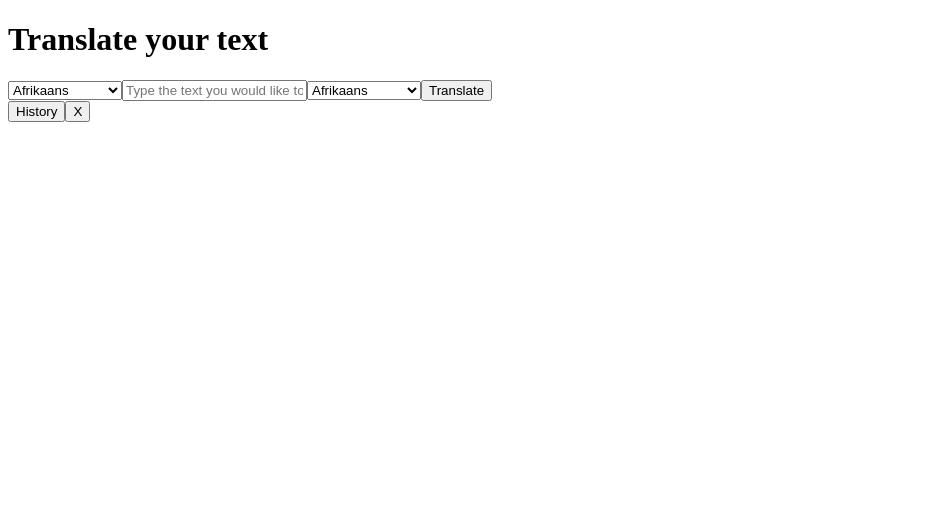
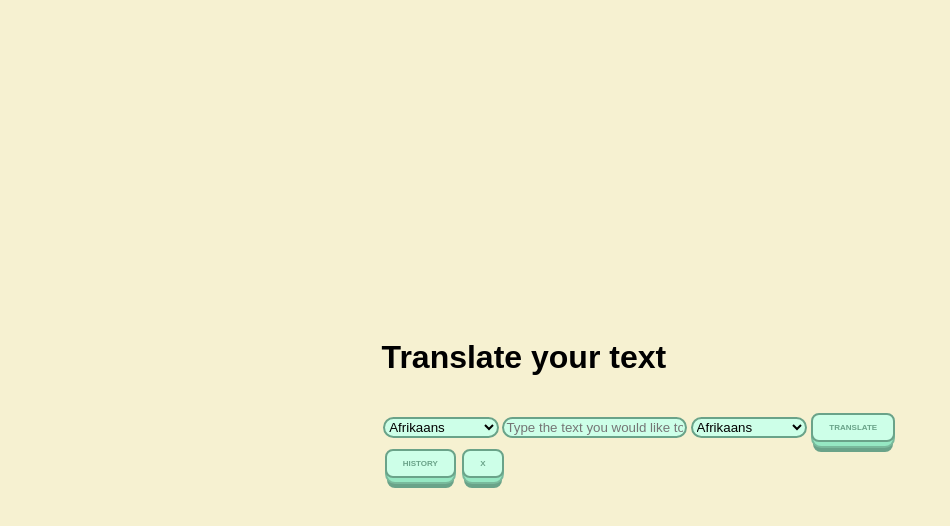
Before and after one commit to bombardirr/angular_AG, an Angular app: page / in a window 1280 px wide. Shown: the top 526 px of the page, without its empty margins (0-950 px from the left). Built offline with nearby package versions, Linux system fonts and the light colour scheme.

Commit message:
Final version

```diff
--- a/src/app/history/history.component.css
+++ b/src/app/history/history.component.css
@@ -0,0 +1,48 @@
+.current-translation div {
+    display: flex;
+    justify-content: space-evenly;
+    flex-wrap: wrap;
+    width: 100%;
+}
+
+.current-translation {
+    margin-top: 1rem;
+    border: 2px solid #484D46;
+    border-radius: 10px;
+    margin-bottom: 5px;
+    padding: 3px;
+}
+
+.lang-init,
+.lang-targ {
+    border-radius: 10px;
+    margin-bottom: 5px;
+}
+
+.lang-targ {
+    background: #66CD00;
+}
+
+.lang-init {
+    background: #FFA500;
+}
+
+.history-item div {
+    display: flex;
+    justify-content: space-evenly;
+    flex-wrap: wrap;
+    width: 100%;
+}
+
+.history-item {
+    border: 2px solid #484D46;
+    border-radius: 10px;
+    margin-bottom: 5px;
+    padding: 3px;
+}
+
+.container {
+    display: flex;
+    flex-direction: column;
+    padding-top: 1rem;
+}
--- a/src/app/history/history.component.html
+++ b/src/app/history/history.component.html
@@ -1,25 +1,36 @@
 <!--    If we have the translation that the parent component transferred here,
         we will see current translation. -->
-<div *ngIf='targetText'>
-    <div>{{initLang}}</div>
-    <div>{{initText}}</div>
-    <div>{{targetLang}}</div>
-    <div>{{targetText}}</div>
+<div class="current-translation" *ngIf='targetText'>
+    <div>
+        <div>Translated from: {{initLang}}</div>
+        <div>{{initText}}</div>
+    </div>
+    <div>
+        <div>Translated to: {{targetLang}}</div>
+        <div>{{targetText}}</div>
+    </div>
 </div>
 <br>
 <!-- Buttons that show the history and hide it if needed. -->
-<button (click)='newArr = []; showHist()'>History</button>
-<button (click)='newArr = []'>X</button>
+<button class="big-button" (click)='newArr = []; showHist()'>History</button>
+<button class="big-button" (click)='newArr = []'>X</button>
 
 <!-- Here we show the translation history after the "History" button click event -->
-<div *ngFor="let item of newArr">
-    <!-- We remove empty results from the history view. -->
-    <div *ngIf="!item.initText; else elseBlock">
+<div class="container">
+    <div class="history-item" *ngFor="let item of newArr">
+        <!-- We show the history from the localStorage. -->
+        <div *ngIf="item.targetText; else elseBlock">
+            <div>
+                <div class="lang-init">Translated from: {{item.initLang}}</div>
+                <div>{{item.initText}}</div>
+            </div>
+            <div>
+                <div class="lang-targ">Translated to: {{item.targetLang}}</div>
+                <div>{{item.targetText}}</div>
+            </div>
+        </div>
+        <ng-template #elseBlock>
+            <div>Nothing to translate here:)</div>
+        </ng-template>
     </div>
-    <ng-template #elseBlock>
-        {{item.initLang}}
-        {{item.initText}}
-        {{item.targetLang}}
-        {{item.targetText}}
-    </ng-template>
 </div>
--- a/src/app/translator/translator.component.html
+++ b/src/app/translator/translator.component.html
@@ -18,7 +18,7 @@
         with the "click" event to the "translator" component class.
         It also hides the history after every translate by clearing the newArr array of ordered data
         gathered from the localStorage. -->
-<button
+<button class="big-button"
         (click)="prepareForTranslation(initLang.value, inputText.value, targetLang.value); child.newArr = []">Translate
 </button>
 
--- a/src/styles.css
+++ b/src/styles.css
@@ -1 +1,98 @@
 /* You can add global styles to this file, and also import other style files */
+
+@import url("https://fonts.googleapis.com/css?family=Open+Sans:400,400i,700");
+:root {
+    --backgroundColor: rgba(246, 241, 209);
+    --colorShadeA: rgb(106, 163, 137);
+    --colorShadeB: rgb(121, 186, 156);
+    --colorShadeC: rgb(150, 232, 195);
+    --colorShadeD: rgb(187, 232, 211);
+    --colorShadeE: rgb(205, 255, 232);
+  }
+  * {
+    box-sizing: border-box;
+  }
+  *::before, *::after {
+    box-sizing: border-box;
+  }
+  body {
+    font-family: 'OpenSans', sans-serif;
+    font-size: 1rem;
+    line-height: 2;
+    display: flex;
+            align-items: center;
+            justify-content: center;
+    margin: 0;
+    min-height: 100vh;
+    background: var(--backgroundColor);
+  }
+  button {
+    position: relative;
+    display: inline-block;
+    cursor: pointer;
+    outline: none;
+    border: 0;
+    vertical-align: middle;
+    text-decoration: none;
+    font-size: .5rem;
+      color:var(--colorShadeA);
+    font-weight: 700;
+    text-transform: uppercase;
+    font-family: inherit;
+  }
+
+  button.big-button {
+     padding: 1em 2em;
+     border: 2px solid var(--colorShadeA);
+    border-radius: 1em;
+    background: var(--colorShadeE);
+  transform-style: preserve-3d;
+     transition: all 175ms cubic-bezier(0, 0, 1, 1);
+  }
+  button.big-button::before {
+    position: absolute;
+    content: '';
+    width: 100%;
+    height: 100%;
+    top: 0;
+    left: 0;
+    right: 0;
+    bottom: 0;
+    background: var(--colorShadeC);
+    border-radius: inherit;
+      box-shadow: 0 0 0 2px var(--colorShadeB), 0 0.75em 0 0 var(--colorShadeA);
+   transform: translate3d(0, 0.75em, -1em);
+       transition: all 175ms cubic-bezier(0, 0, 1, 1);
+  }
+
+
+  button.big-button:hover {
+    background: var(--colorShadeD);
+    transform: translate(0, 0.375em);
+  }
+
+  button.big-button:hover::before {
+    transform: translate3d(0, 0.75em, -1em);
+  }
+
+  button.big-button:active {
+              transform: translate(0em, 0.75em);
+  }
+
+  button.big-button:active::before {
+    transform: translate3d(0, 0, -1em);
+
+        box-shadow: 0 0 0 2px var(--colorShadeB), 0 0.25em 0 0 var(--colorShadeB);
+
+  }
+
+  select, input {
+      border-radius: 1rem;
+      margin: .1rem;
+      background: var(--colorShadeE);
+      border: 2px solid var(--colorShadeA);
+  }
+
+  button {
+      margin: .2rem;
+  }
```
Also changed, not shown: 1 other file (tests, documents, lock files or other folders).
